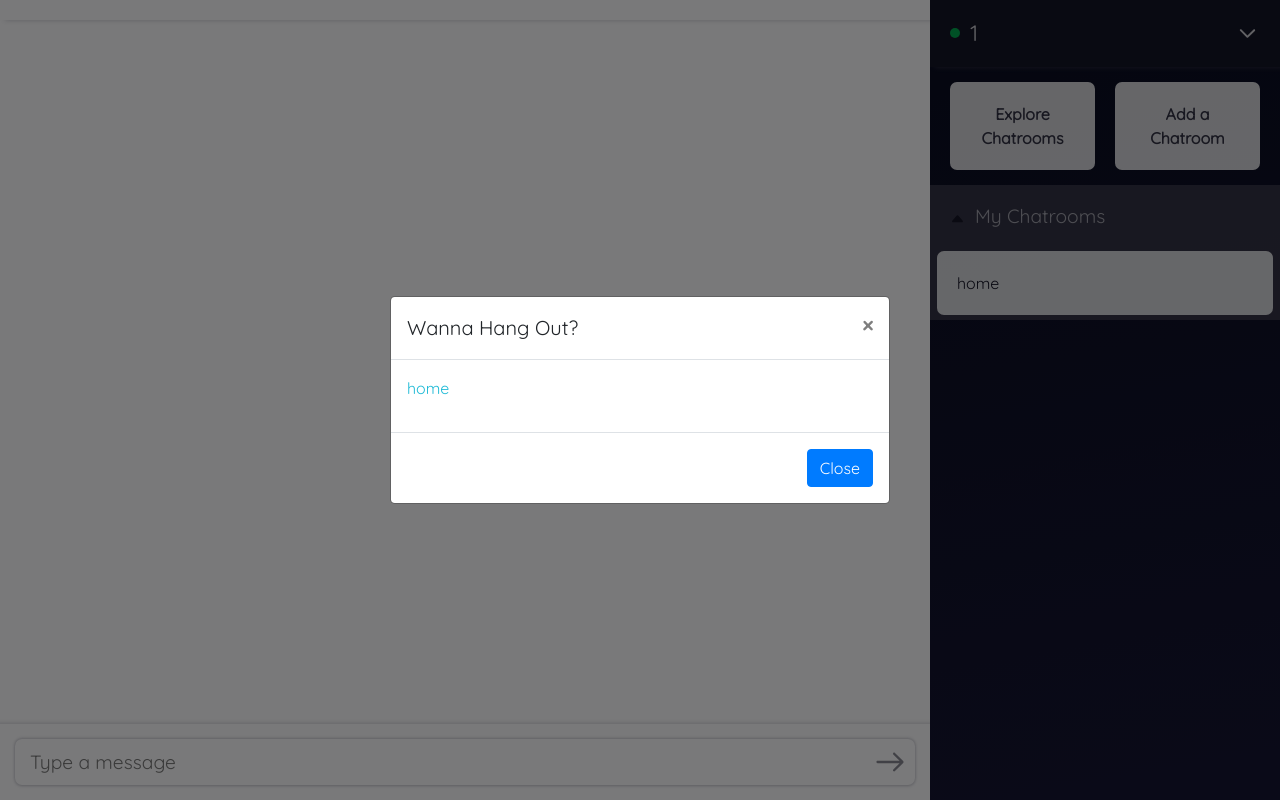
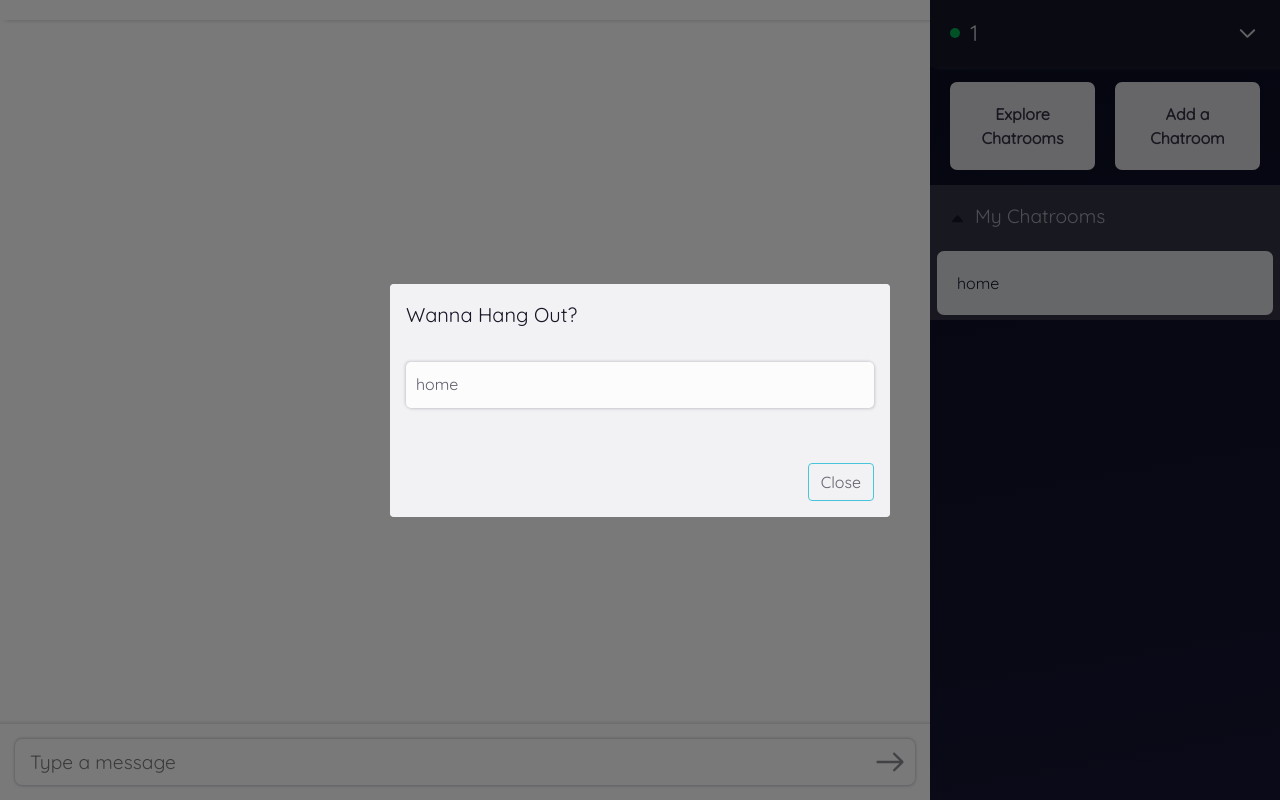
Before and after one commit to Aihab1/Schnack, a Flask app: page /lobby in a window 1280 px wide, after a click on "Explore Chatrooms". Run offline with Flask 2, Linux system fonts and the light colour scheme; the visitor is signed in with stand-in values (Sample User, id 1); some libraries are stand-ins or nearby versions.

Commit message:
Change modal design

```diff
--- a/application.py
+++ b/application.py
@@ -84,7 +84,7 @@ def message(data):
     now = datetime.now()
     today = datetime.now().date()
     time = now.strftime("%H:%M")
-    date = today.strftime('%b, %d %Y')
+    date = today.strftime('%b %d, %Y')
 
     if "allmessages" not in messages[data["namechatroom"]]:
         messages[data["namechatroom"]]["allmessages"] = []
--- a/static/styles/lobby.css
+++ b/static/styles/lobby.css
@@ -9,6 +9,22 @@
           box-sizing: border-box;
   font-family: "Quicksand", sans-serif;
   list-style: none;
+}
+
+button {
+  -webkit-transition: all 1s ease-in-out;
+  transition: all 1s ease-in-out;
+  border: none;
+  outline: none;
+}
+
+button:active,
+button:focus,
+button:hover {
+  outline: 0px !important;
+  -webkit-appearance: none;
+  -webkit-box-shadow: none !important;
+          box-shadow: none !important;
 }
 
 a {
@@ -294,6 +310,8 @@ hr {
   -webkit-box-align: center;
       -ms-flex-align: center;
           align-items: center;
+  -ms-flex-wrap: wrap;
+      flex-wrap: wrap;
 }
 
 #outer-div #right-outer #messages .usernameplustime .username-div {
@@ -415,6 +433,92 @@ hr {
   opacity: 0.5;
 }
 
+.modal-content {
+  border: none;
+}
+
+.modal-header {
+  background: #f2f2f4;
+  border: none;
+}
+
+.modal-header h5 {
+  color: #161626;
+}
+
+.modal-body {
+  background: #f2f2f4;
+  color: #3b3a4a;
+  border: none;
+}
+
+.modal-body li {
+  width: 100%;
+}
+
+.modal-body li a {
+  -webkit-transition: all 0.5s ease-in-out;
+  transition: all 0.5s ease-in-out;
+  display: inline-block;
+  width: 100%;
+  color: #3b3a4a;
+  height: 46px;
+  padding: 10px;
+  background: white;
+  opacity: 0.8;
+  margin-bottom: 7px;
+  border-radius: 5px;
+  -webkit-box-shadow: 1px 1px 3px #c0c0c8, -1px -0.7px 3px #c0c0c8;
+          box-shadow: 1px 1px 3px #c0c0c8, -1px -0.7px 3px #c0c0c8;
+}
+
+.modal-body li a:hover {
+  font-size: 1.1rem;
+  -webkit-box-shadow: 1px 1px 7px #c0c0c8, -1px -0.7px 7px #c0c0c8;
+          box-shadow: 1px 1px 7px #c0c0c8, -1px -0.7px 7px #c0c0c8;
+}
+
+.modal-footer {
+  background: #f2f2f4;
+  color: #3b3a4a;
+  border: none;
+}
+
+.modal-footer button {
+  background: #f2f2f4;
+  color: #3b3a4a;
+  outline: 0px !important;
+  -webkit-appearance: none;
+  -webkit-box-shadow: none !important;
+          box-shadow: none !important;
+  border: 1px solid #1ebad6;
+  opacity: 0.8;
+}
+
+.modal-footer button:hover {
+  background: #1ebad6;
+  color: #f2f2f4;
+  opacity: 0.8;
+}
+
+.modal-footer button:disabled {
+  opacity: 0.5;
+  background: #f2f2f4;
+  outline: 0px !important;
+  -webkit-appearance: none;
+  -webkit-box-shadow: none !important;
+          box-shadow: none !important;
+  color: #c0c0c8;
+  border: 1px solid #c0c0c8;
+}
+
+.modal-footer button:focus, .modal-footer button:active {
+  outline: 0px !important;
+  -webkit-appearance: none;
+  -webkit-box-shadow: none !important;
+          box-shadow: none !important;
+}
+
 @media screen and (min-width: 800px) {
   ::-webkit-scrollbar {
     background-color: transparent;
--- a/static/styles/lobby.scss
+++ b/static/styles/lobby.scss
@@ -17,6 +17,18 @@ $white: #f2f2f4;
   box-sizing: border-box;
   font-family: "Quicksand", sans-serif;
   list-style: none;
+}
+button {
+  transition: all 1s ease-in-out;
+  border: none;
+  outline: none;
+}
+button:active,
+button:focus,
+button:hover {
+  outline: 0px !important;
+  -webkit-appearance: none;
+  box-shadow: none !important;
 }
 a {
   color: $premium_light_blue;
@@ -104,7 +116,6 @@ hr {
       }
       #mychatroomsheading-container {
         // background: yellow;
-
         display: flex;
         svg {
           margin-right: 10px;
@@ -140,13 +151,7 @@ hr {
         display: flex;
         align-items: center;
       }
-      // .mychatrooms-li-element:before{
-      //   content: '#';
-      //   color: $premium_dark_grey;
-      //   font-size: 1.4rem;
-      //   margin-right: 10px;
-      //   // font-weight: bold;
-      // }
+
       #left-second-half {
         display: flex;
         align-items: center;
@@ -193,9 +198,7 @@ hr {
         box-shadow: none !important;
         background: $premium_light_blue;
       }
-      // #mychatroomspluslist:hover{
-      //   opacity: 1;
-      // }
+
       #mychatroomspluslist {
         // border-radius: 25px;
         // padding: 20px 20px 10px 20px;
@@ -254,32 +257,33 @@ hr {
       background: $white;
       margin: 0;
       margin-top: auto;
-      li{
+      li {
         overflow-wrap: anywhere;
       }
-      .usernameplustime{
+      .usernameplustime {
         padding-top: 10px;
         display: flex;
         width: 100%;
         align-items: center;
-        .username-div{
+        flex-wrap: wrap;
+        .username-div {
           font-weight: bold;
           font-size: 1.2rem;
           color: $premium_dark_grey;
           margin-right: 10px;
         }
-        .time-div{
+        .time-div {
           font-size: 0.9rem;
           color: $premium_light_blue;
           opacity: 0.8;
           margin-top: 3px;
           cursor: default;
         }
-        .time-div:hover{
+        .time-div:hover {
           color: $premium_dark_grey;
         }
       }
-      .content-div{
+      .content-div {
         width: 100%;
         color: $premium_dark_grey;
         border-bottom: 1px solid $premium_light_grey;
@@ -365,7 +369,78 @@ hr {
     }
   }
 }
-
+.modal-content {
+  border: none;
+}
+.modal-header {
+  background: $white;
+  border: none;
+  h5 {
+    color: $premium_dark_blue;
+  }
+}
+.modal-body {
+  background: $white;
+  color: $premium_dark_grey;
+  border: none;
+  li {
+    width: 100%;
+    a {
+      transition: all 0.5s ease-in-out;
+      display: inline-block;
+      width: 100%;
+      color: $premium_dark_grey;
+      height: 46px;
+      padding: 10px;
+      background: white;
+      opacity: 0.8;
+      margin-bottom: 7px;
+      border-radius: 5px;
+      box-shadow: 1px 1px 3px $premium_light_grey,
+            -1px -0.7px 3px $premium_light_grey;
+    }
+    a:hover{
+      // background: $premium_dark_blue;
+      // color: $premium_light_grey;
+      font-size: 1.1rem;
+      box-shadow: 1px 1px 7px $premium_light_grey,
+            -1px -0.7px 7px $premium_light_grey;
+    }
+  }
+}
+.modal-footer {
+  background: $white;
+  color: $premium_dark_grey;
+  border: none;
+  button{
+    background: $white;
+    color: $premium_dark_grey;
+    outline: 0px !important;
+    -webkit-appearance: none;
+    box-shadow: none !important;
+    border: 1px solid $premium_light_blue;
+    opacity: 0.8;
+  }
+  button:hover{
+    background: $premium_light_blue;
+    color: $white;
+    opacity: 0.8;
+  }
+  button:disabled {
+    opacity: 0.5;
+    background: $white;
+    outline: 0px !important;
+    -webkit-appearance: none;
+    box-shadow: none !important;
+    color: $premium_light_grey;
+    border: 1px solid $premium_light_grey;
+  }
+  button:focus, button:active {
+    outline: 0px !important;
+    -webkit-appearance: none;
+    box-shadow: none !important;
+  }
+}
 @media screen and (min-width: 800px) {
   //Custom Scrollbar
   ::-webkit-scrollbar {
--- a/templates/lobby.html
+++ b/templates/lobby.html
@@ -125,7 +125,9 @@
                 <div class="modal-header">
                     <h5 class="modal-title" id="joinchatroom">Wanna Hang Out?</h5>
                     <button type="button" class="close" data-dismiss="modal" aria-label="Close">
-                        <span aria-hidden="true">&times;</span>
+                        <svg class="svg-icon" viewBox="0 0 20 20" height="20">
+							<path fill="#f2f2f4" d="M15.898,4.045c-0.271-0.272-0.713-0.272-0.986,0l-4.71,4.711L5.493,4.045c-0.272-0.272-0.714-0.272-0.986,0s-0.272,0.714,0,0.986l4.709,4.711l-4.71,4.711c-0.272,0.271-0.272,0.713,0,0.986c0.136,0.136,0.314,0.203,0.492,0.203c0.179,0,0.357-0.067,0.493-0.203l4.711-4.711l4.71,4.711c0.137,0.136,0.314,0.203,0.494,0.203c0.178,0,0.355-0.067,0.492-0.203c0.273-0.273,0.273-0.715,0-0.986l-4.711-4.711l4.711-4.711C16.172,4.759,16.172,4.317,15.898,4.045z"></path>
+						</svg>
                     </button>
                 </div>
                 <div class="modal-body">
@@ -146,7 +148,7 @@
                     </ul>
                 </div>
                 <div class="modal-footer">
-                    <button type="button" class="btn btn-primary" data-dismiss="modal">Close</button>
+                    <button type="button" class="btn" data-dismiss="modal">Close</button>
                 </div>
             </div>
         </div>
@@ -160,7 +162,9 @@
                 <div class="modal-header">
                     <h5 class="modal-title" id="joinlobbytitle">Tryna break in?</h5>
                     <button type="button" class="close" data-dismiss="modal" aria-label="Close">
-                        <span aria-hidden="true">&times;</span>
+                        <svg class="svg-icon" viewBox="0 0 20 20" height="20">
+							<path fill="#f2f2f4" d="M15.898,4.045c-0.271-0.272-0.713-0.272-0.986,0l-4.71,4.711L5.493,4.045c-0.272-0.272-0.714-0.272-0.986,0s-0.272,0.714,0,0.986l4.709,4.711l-4.71,4.711c-0.272,0.271-0.272,0.713,0,0.986c0.136,0.136,0.314,0.203,0.492,0.203c0.179,0,0.357-0.067,0.493-0.203l4.711-4.711l4.71,4.711c0.137,0.136,0.314,0.203,0.494,0.203c0.178,0,0.355-0.067,0.492-0.203c0.273-0.273,0.273-0.715,0-0.986l-4.711-4.711l4.711-4.711C16.172,4.759,16.172,4.317,15.898,4.045z"></path>
+						</svg>
                     </button>
                 </div>
                 <div class="modal-body" id="joinlobbypasswordheading">
@@ -182,7 +186,9 @@
                 <div class="modal-header">
                     <h5 class="modal-title" id="createchatroom">Oh, a Chatroom!</h5>
                     <button type="button" class="close" data-dismiss="modal" aria-label="Close">
-                        <span aria-hidden="true">&times;</span>
+                        <svg class="svg-icon" viewBox="0 0 20 20" height="20">
+							<path fill="#f2f2f4" d="M15.898,4.045c-0.271-0.272-0.713-0.272-0.986,0l-4.71,4.711L5.493,4.045c-0.272-0.272-0.714-0.272-0.986,0s-0.272,0.714,0,0.986l4.709,4.711l-4.71,4.711c-0.272,0.271-0.272,0.713,0,0.986c0.136,0.136,0.314,0.203,0.492,0.203c0.179,0,0.357-0.067,0.493-0.203l4.711-4.711l4.71,4.711c0.137,0.136,0.314,0.203,0.494,0.203c0.178,0,0.355-0.067,0.492-0.203c0.273-0.273,0.273-0.715,0-0.986l-4.711-4.711l4.711-4.711C16.172,4.759,16.172,4.317,15.898,4.045z"></path>
+						</svg>
                     </button>
                 </div>
                 <div class="modal-body">
```
Also changed, not shown: 1 other file.
